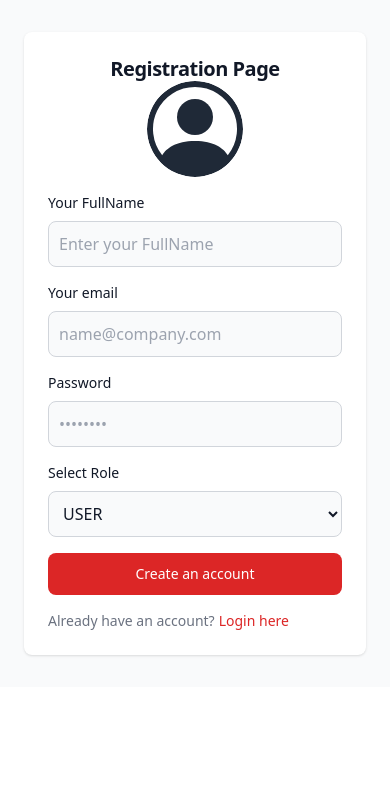
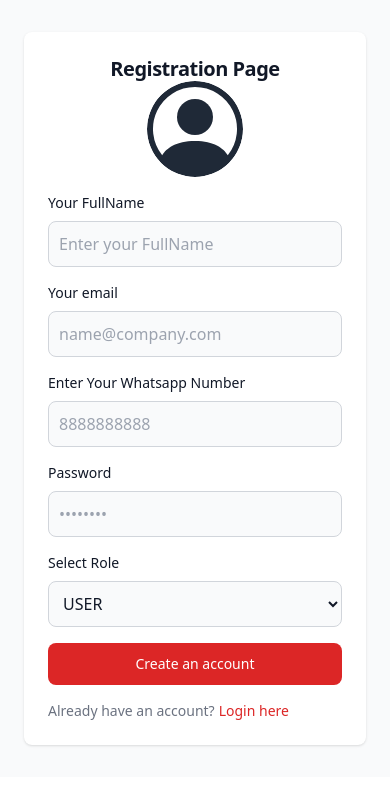
Before and after one commit to Vedantnawale/StudioBook, a React (Vite) app in the folder client/: page /signup in a window 390 px wide. Shown: the top 786 px of the page. Built offline with nearby package versions, Linux system fonts and the light colour scheme; no server answers; what tw-elements would draw is missing.

Commit message:
Whatsapp Mobile number added

```diff
--- a/client/src/Pages/Studio/ClientDescription.jsx
+++ b/client/src/Pages/Studio/ClientDescription.jsx
@@ -12,6 +12,8 @@ const ClientDescription = () => {
     const { role, data } = useSelector((state) => state.auth);
     const navigate = useNavigate();
     const [activeSection, setActiveSection] = useState('about');
+
+    const Whatsapp = 'https://wa.me/1XXXXXXXXXX'
 
     const renderActionButton = () => {
         const isAdmin = role === 'ADMIN';
--- a/client/src/Pages/User/Signup.jsx
+++ b/client/src/Pages/User/Signup.jsx
@@ -71,10 +71,17 @@ const Signup = () => {
             return;
         }
 
+        // checking mobile Number validation
+        if (!signupData.mobileNumber.match(/^[6-9]\d{9}$/)) {
+            toast.error("Enter Valid Mobile Number")
+            return;
+        }
+
         const formData = new FormData();
 
         formData.append("fullName", signupData.fullName);
         formData.append("email", signupData.email);
+        formData.append("mobileNumber", signupData.mobileNumber);
         formData.append("password", signupData.password);
         formData.append("avatar", signupData.avatar);
         formData.append("role", signupData.role); // Append selected role to the form data
@@ -89,6 +96,7 @@ const Signup = () => {
         setSignupData({
             fullName: "",
             email: "",
+            mobileNumber: "",
             password: "",
             role: "",
             avatar: ""
@@ -100,7 +108,7 @@ const Signup = () => {
         <section className="bg-gray-50 dark:bg-gray-900">
             <div className="flex flex-col items-center justify-center px-6 py-8 mx-auto md:h-screen lg:py-0">
                 <div className="w-full bg-white rounded-lg shadow dark:border md:mt-0 sm:max-w-md xl:p-0 dark:bg-gray-800 dark:border-gray-700">
-                    <div className="p-6 space-y-4 md:space-y-6 sm:p-8">
+                    <div className="p-6 space-y-2 md:space-y-6 sm:p-8">
                         <form noValidate onSubmit={createNewAccount} className="space-y-4 md:space-y-6">
                             <h1 className="text-xl flex items-center justify-center font-bold leading-tight tracking-tight text-gray-900 md:text-2xl dark:text-white">
                                 Registration Page
@@ -145,6 +153,20 @@ const Signup = () => {
                                     value={signupData.email}
                                     className="bg-gray-50 border border-gray-300 text-gray-900 sm:text-sm rounded-lg focus:ring-primary-600 focus:border-primary-600 block w-full p-2.5 dark:bg-gray-700 dark:border-gray-600 dark:placeholder-gray-400 dark:text-white dark:focus:ring-blue-500 dark:focus:border-blue-500" />
                             </div>
+
+                            <div>
+                                <label htmlFor="mobileNumber" className="block mb-2 text-sm font-medium text-gray-900 dark:text-white">Enter Your Whatsapp Number</label>
+                                <input
+                                    type="tel"
+                                    required
+                                    name="mobileNumber"
+                                    id="mobileNumber"
+                                    placeholder="8888888888"
+                                    maxLength={10}
+                                    onChange={handleUserInput}
+                                    value={signupData.mobileNumber}
+                                    className="bg-gray-50 border border-gray-300 text-gray-900 sm:text-sm rounded-lg focus:ring-primary-600 focus:border-primary-600 block w-full p-2.5 dark:bg-gray-700 dark:border-gray-600 dark:placeholder-gray-400 dark:text-white dark:focus:ring-blue-500 dark:focus:border-blue-500" />
+                            </div>
                             <div>
                                 <label htmlFor="password" className="block mb-2 text-sm font-medium text-gray-900 dark:text-white">Password</label>
                                 <input
```
Also changed, not shown: 2 other files (tests, documents, lock files or other folders).
